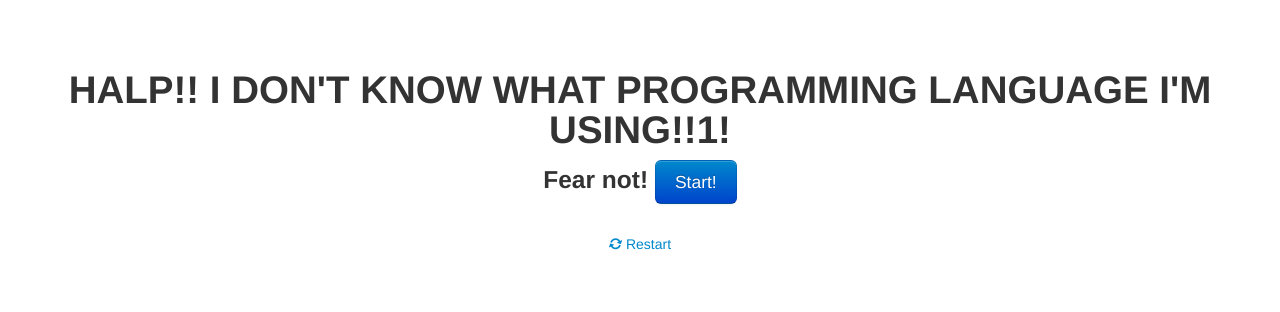
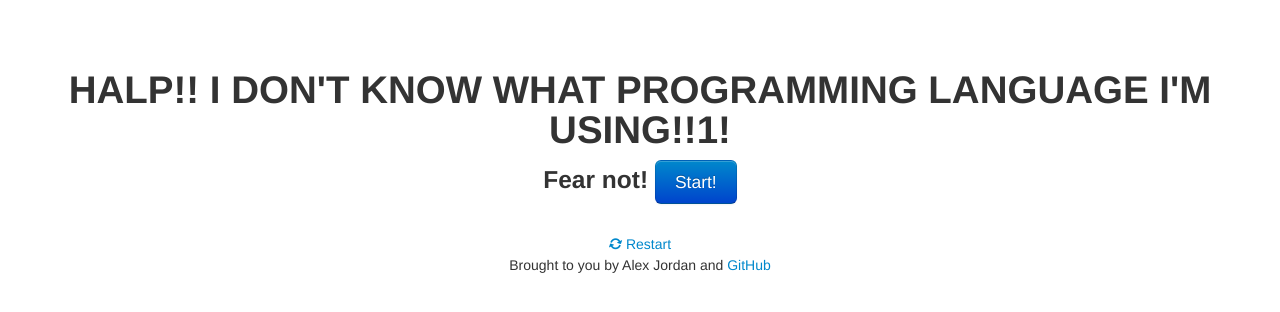
Before and after one commit to strugee/dichotomous-key, a plain HTML site: page index.html in a window 1280 px wide. Drawn offline with nearby package versions, Linux system fonts and the light colour scheme.

Commit message:
add credits and link to repo

```diff
--- a/index.html
+++ b/index.html
@@ -56,6 +56,7 @@
 			</div> <!-- answers -->
 			<br />
 			<a href="javascript:void(0);" onclick="location.reload();"><i class="icon-refresh"></i> Restart</a>
+			<p>Brought to you by Alex Jordan and <a href="https://github.com/strugee/dichotomous-key">GitHub</a></p>
 		</div> <!-- /container -->
 	</body>
 </html>
```
